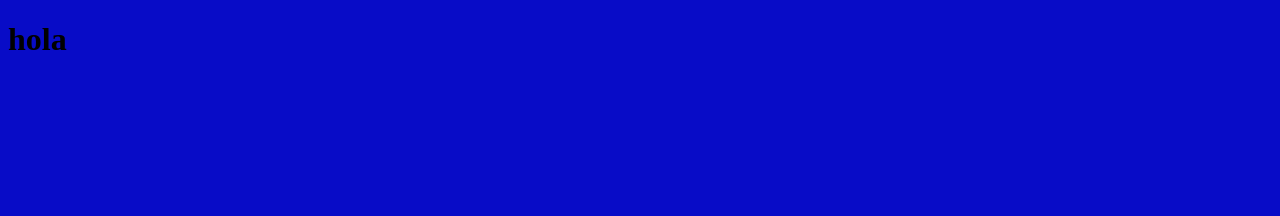
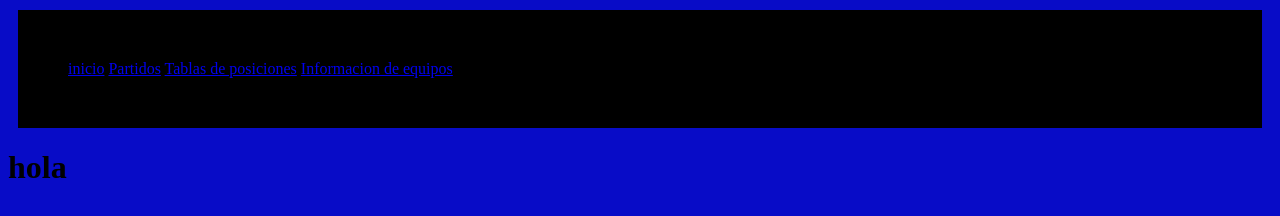
Before and after one commit to Jespindola15/Fulbini, a website built with Vite: page index.html in a window 1280 px wide. Built offline with nearby package versions, Linux system fonts and the light colour scheme.

Commit message:
Varias cosas

```diff
--- a/index.html
+++ b/index.html
@@ -5,9 +5,19 @@
     <link rel="icon" type="image/svg+xml" href="/vite.svg" />
     <link rel="stylesheet" href="style.css">
     <meta name="viewport" content="width=device-width, initial-scale=1.0" />
-    <title>Vite App</title>
+    <title>Fulbini</title>
   </head>
   <body>
+    <header>
+      <nav class="Navbar">
+        <a href="./index.html">inicio</a>
+        <a href="./Partidos.html">Partidos</a>
+        <a href="./Tabla.html">Tablas de posiciones</a>
+        <a href="./Info.html">Informacion de equipos</a>
+
+      </nav>
+
+    </header>
   <h1>hola </h1>
   </body>
 </html>
--- a/style.css
+++ b/style.css
@@ -9,3 +9,8 @@ body{
 .Texto{
   background-color: yellow;
 }
+.Navbar{
+  background-color: black;
+  padding: 50px;
+  margin: 10px;
+}
```
Also changed, not shown: Info.html (added, +22 -0 lines), Partidos.html (added, +21 -0 lines), Tabla.html (added, +21 -0 lines), Imagenes/Gallina_puta.jpg (added).
